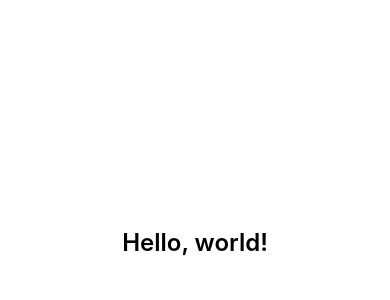
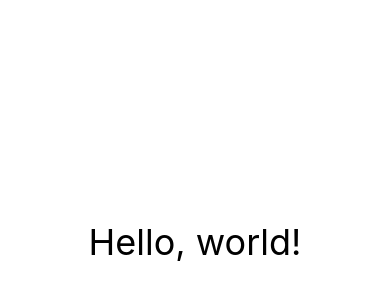
Before and after one commit to ThePeej/RNDevDayDemo, a React Native app: screen / in a window 390 px wide. Shown: the part 180-480 px from the top of the page. Built offline with nearby package versions, Linux system fonts and the light colour scheme.

Commit message:
change font size to 36

```diff
--- a/App.js
+++ b/App.js
@@ -19,7 +19,6 @@ const styles = StyleSheet.create({
     alignItems: "center"
   },
   title: {
-    fontSize: 24,
-    fontWeight: '600',
+    fontSize: 36,
   },
 });
```
